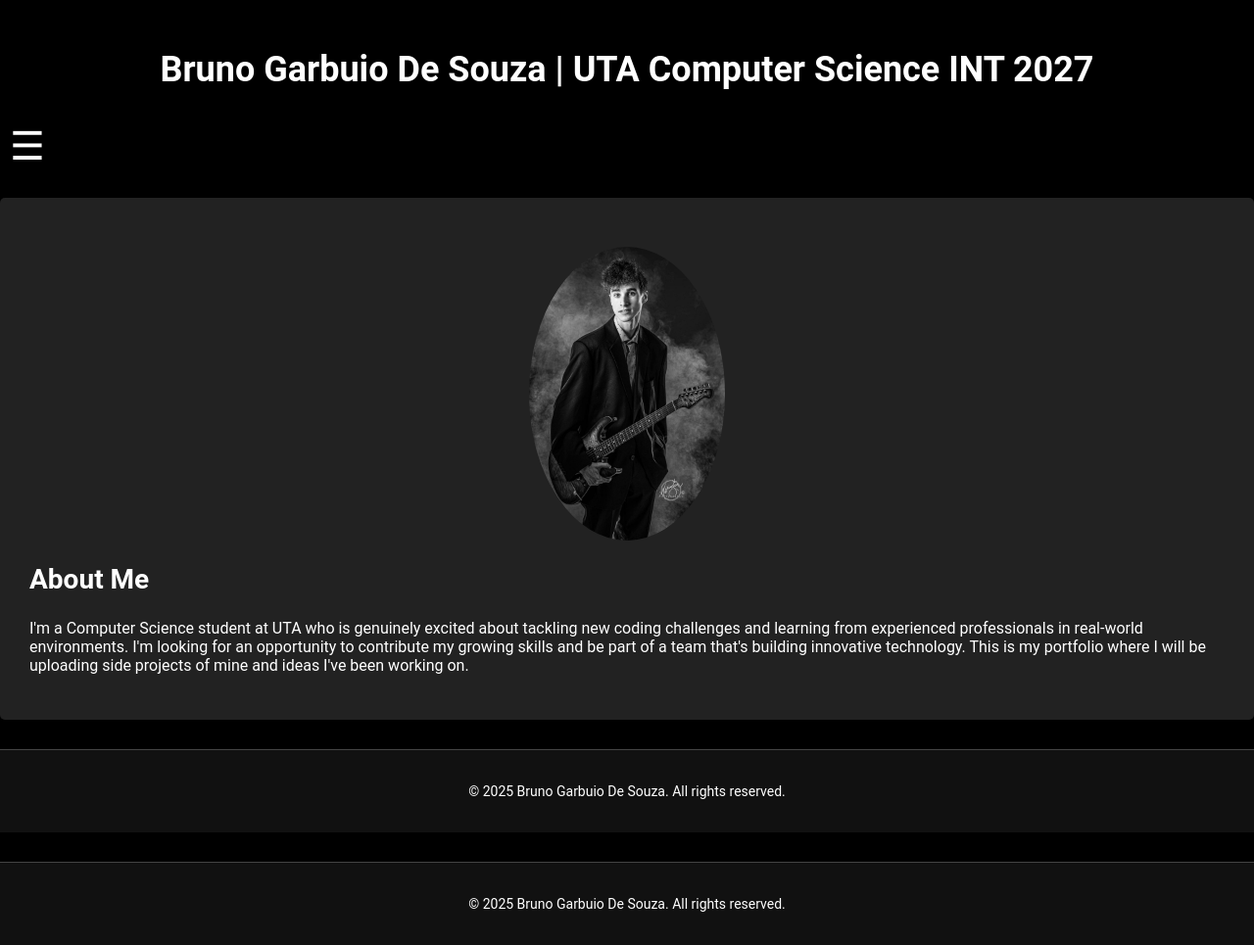
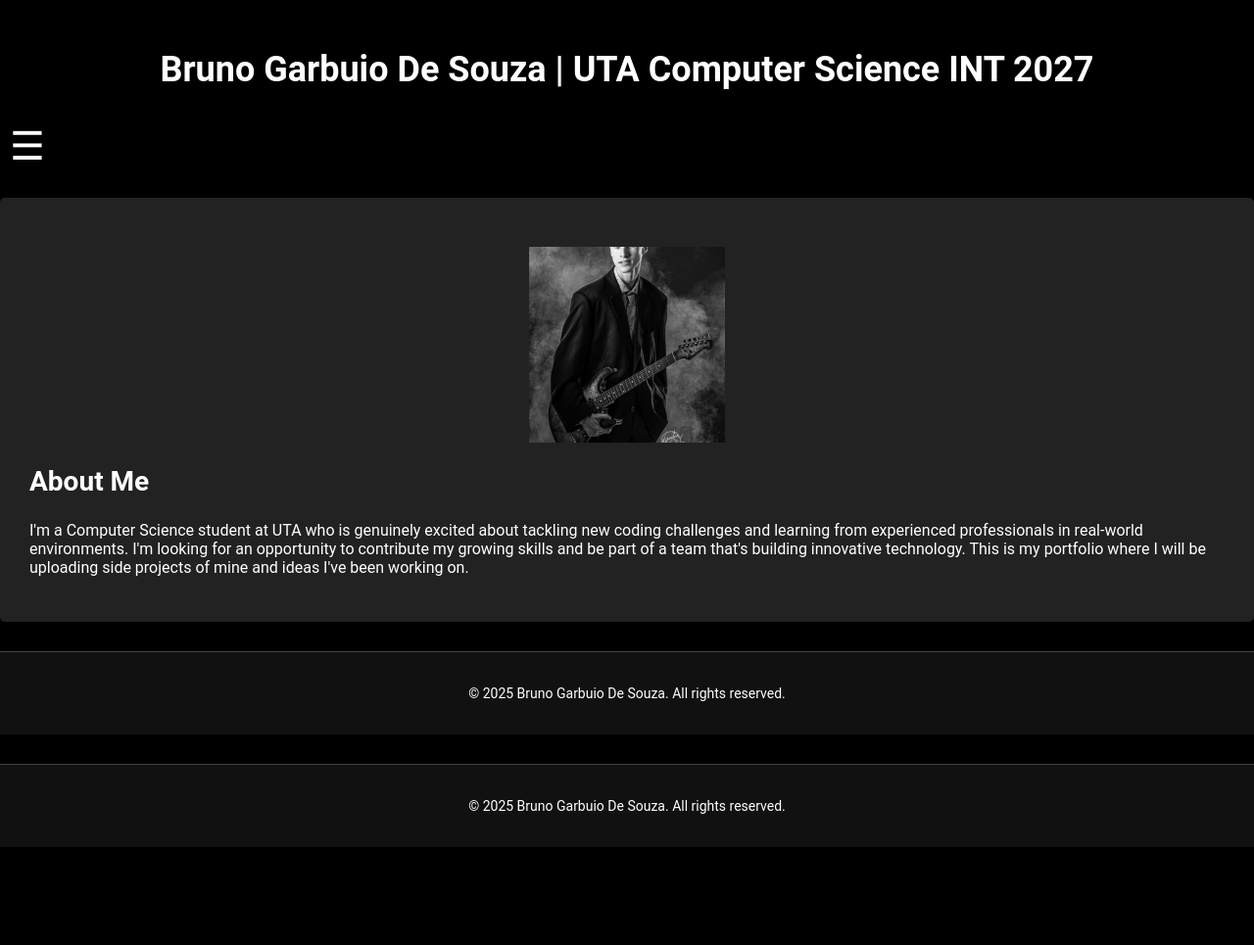
Before and after one commit to BrunoGDZZ/brunogdzz, a Jekyll site: the page built from index.md, in a window 1280 px wide. Shown: the whole page at 98% size. Built offline with Jekyll 4.4.1, drawn with Linux system fonts in a browser that asks for light colours; after the commit the page ends 900 px from its top, so only the background shows below that.

Commit message:
Update index.md

```diff
--- a/index.md
+++ b/index.md
@@ -25,8 +25,8 @@ layout: default
 
 <!-- About Section -->
 <div id="about" class="tab-content active">
-    <img src="IMG_0615.jpg" alt="Bruno Garbuio De Souza" width="200"
-         style="border-radius: 50%; display: block; margin: 20px auto;">
+   <img src="IMG_0615.jpg" alt="Bruno Garbuio De Souza" width="200" height="200"
+     style="display: block; margin: 20px auto; object-fit: cover;">
     <h2>About Me</h2>
     <p>I'm a Computer Science student at UTA who is genuinely excited about tackling new coding challenges and learning from experienced professionals in real-world environments. I'm looking for an opportunity to contribute my growing skills and be part of a team that's building innovative technology. This is my portfolio where I will be uploading side projects of mine and ideas I've been working on. </p>
 </div>
```
